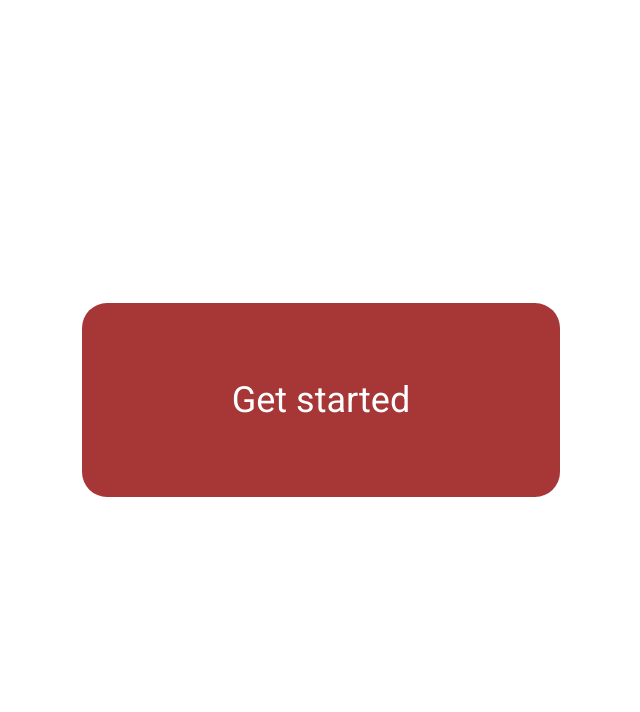
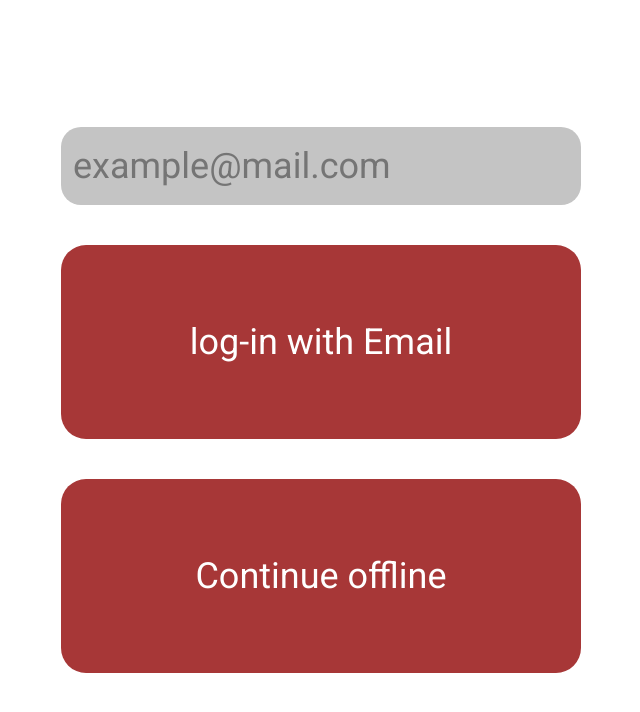
Before and after one commit to Mazurkevichvs/RR_app, a React (Create React App) app: page / in a window 1280 px wide. Both pictures are taken after a click on the button "Get started". Shown: the top 712 px of the page, without its empty margins (319-959 px from the left). Built offline with nearby package versions, Linux system fonts and the light colour scheme.

Commit message:
Added 2 btn page

```diff
--- a/src/App.css
+++ b/src/App.css
@@ -0,0 +1,14 @@
+.container {
+    display: flex;
+    flex-direction: column;
+
+}
+
+.login__input {
+    background-color: #C4C4C4;
+    border: none;
+    border-radius: 20px;
+    padding: 12px;
+    font-size: 36px;
+
+}
--- a/src/App.js
+++ b/src/App.js
@@ -1,13 +1,30 @@
+import React, {useState} from 'react';
 import './App.css';
 import Button from './components/button';
 
+
 function App() {
-  let active = false;
+  const [isStarted, setisStarted] = useState(false);
 
+  const updateData = () => {
+    setisStarted(!isStarted)
+  }
+
+  function clickToStart() {
+    return(
+      <div className='container'>
+      <input className='login__input' type="text" placeholder='example@mail.com '/>
+      <Button name={"log-in with Email"}/>
+      <Button name={"Continue offline"}/>
+      </div>
+
+    )
+  }
 
   return (
     <div className="App">
-        <Button name={"Get started"}/>
+      {isStarted ? clickToStart() : <Button updateData={updateData} name={"Get started"}/>}
+
     </div>
   );
 }
--- a/src/components/button.jsx
+++ b/src/components/button.jsx
@@ -2,9 +2,10 @@ import React from 'react';
 import "./button.scss";
 
 
-function Button({name}) {
+function Button({updateData,name}) {
+
   return (
-    <button className='btn'>{name}</button>
+    <button onClick={updateData} className='btn'>{name}</button>
   )
 }
 
--- a/src/components/button.scss
+++ b/src/components/button.scss
@@ -4,9 +4,11 @@
    background-color: #A73737;
    border: none;
    font-size: 36px;
-   padding: 70px 150px;
+   padding: 70px 0px;
+   width: 520px;
    border-radius: 25px;
    color: #fff;
+   margin-top: 40px;
     &:hover {
         background-color: #9e2323;
     }
```
